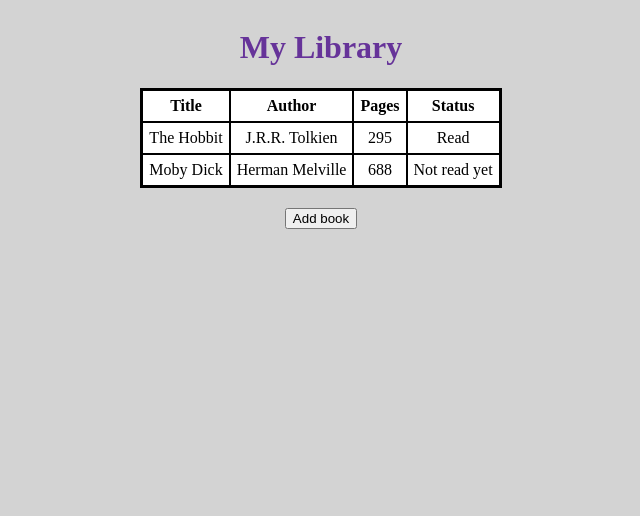
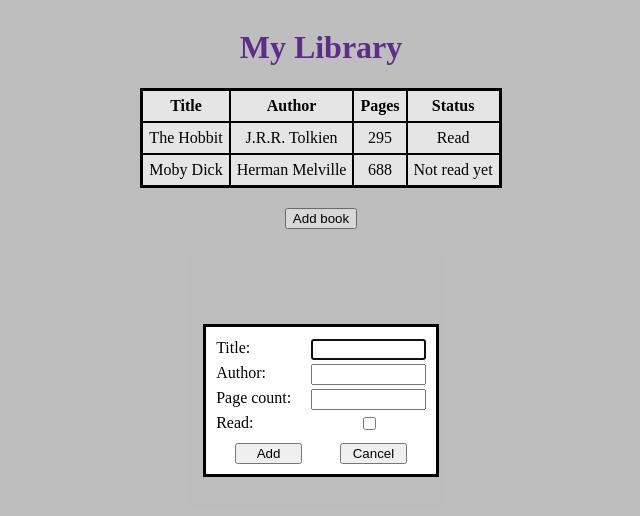
Before and after one commit to npdawson/odin-project-library, a plain HTML site: page index.html in a window 1280 px wide. Both pictures are taken after a click on the button "Add book". Shown: the whole page, without its empty margins (319-959 px from the left). Drawn offline with Linux system fonts and the light colour scheme.

Commit message:
implement "add book" form

```diff
--- a/index.html
+++ b/index.html
@@ -19,7 +19,34 @@
 					</tr>
 				</thead>
 			</table>
-			<button id="addbook">Add book</button>
+			<button id="addBookShowDialog">Add book</button>
 		</div>
+
+		<dialog id="addBookDialog">
+			<form method="dialog">
+				<div>
+					<label>
+						Title:
+						<input type="text" id="title" required />
+					</label>
+					<label>
+						Author:
+						<input type="text" id="author" required />
+					</label>
+					<label>
+						Page count:
+						<input type="text" id="pages" />
+					</label>
+					<label>
+						Read:
+						<input type="checkbox" id="read" />
+					</label>
+				</div>
+				<div class="horiz">
+					<input type="submit" value="Add" class="confirm" />
+					<button class="cancel" formnovalidate>Cancel</button>
+				</div>
+			</form>
+		</dialog>
 	</body>
 </html>
--- a/main.js
+++ b/main.js
@@ -24,7 +24,11 @@ function addBookToLibrary(title, author, pages, read) {
 
 function displayLibrary() {
 	const tbl = document.querySelector("#library");
-	const tbody = document.createElement("tbody");
+	var tbody = tbl.querySelector("tbody");
+	if (tbody) {
+		tbl.removeChild(tbody);
+	}
+	tbody = document.createElement("tbody");
 	tbl.appendChild(tbody);
 
 	myLibrary.forEach((book) => {
@@ -47,4 +51,25 @@ function displayLibrary() {
 addBookToLibrary("The Hobbit", "J.R.R. Tolkien", 295, true);
 addBookToLibrary("Moby Dick", "Herman Melville", 688, false);
 
+const addBookDialog = document.querySelector("#addBookDialog");
+
+const addBookButton = document.querySelector("#addBookShowDialog");
+addBookButton.addEventListener("click", () => {
+	addBookDialog.showModal();
+});
+
+addBookDialog.addEventListener("close", () => {
+	if (addBookDialog.returnValue == "Add") {
+		const form = addBookDialog.querySelector("form");
+		const titleInput = addBookDialog.querySelector("#title").value;
+		const authorInput = addBookDialog.querySelector("#author").value;
+		const pagesInput = addBookDialog.querySelector("#pages").value;
+		const readInput = addBookDialog.querySelector("#read").checked;
+
+		addBookToLibrary(titleInput, authorInput, pagesInput, readInput);
+		displayLibrary();
+		form.reset();
+	}
+});
+
 displayLibrary();
--- a/style.css
+++ b/style.css
@@ -26,8 +26,34 @@ td, th {
 	padding: 6px;
 }
 
-#addbook {
+.horiz {
+	margin-top: .5em;
+	flex-direction: row;
+}
+
+.confirm, .cancel {
+	width: 5em;
+	margin-left: auto;
+	margin-right: auto;
+}
+
+#addBookShowDialog {
 	margin-top: 20px;
 	margin-left: auto;
 	margin-right: auto;
 }
+
+label {
+	margin-top: 2px;
+	margin-bottom: 2px;
+}
+
+label > input {
+	margin-left: 20px;
+	float: right;
+	width: 8em;
+}
+
+dialog {
+	padding: 10px;
+}
```
